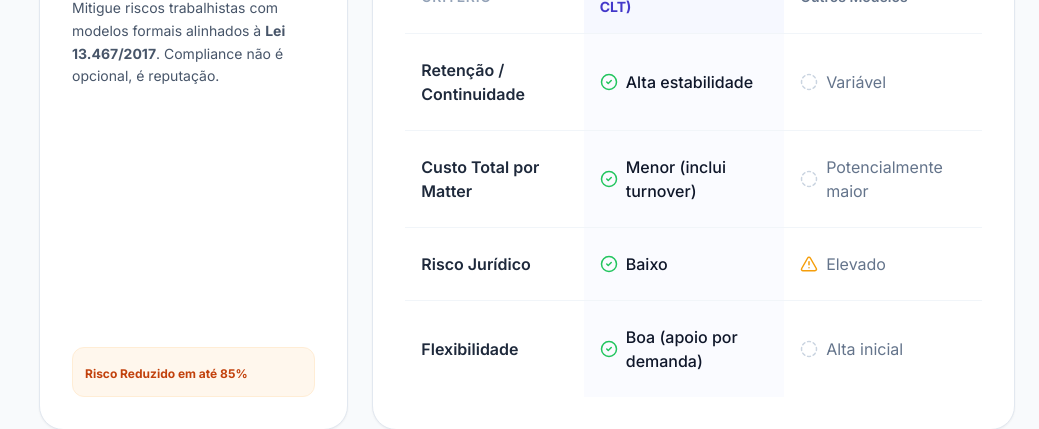
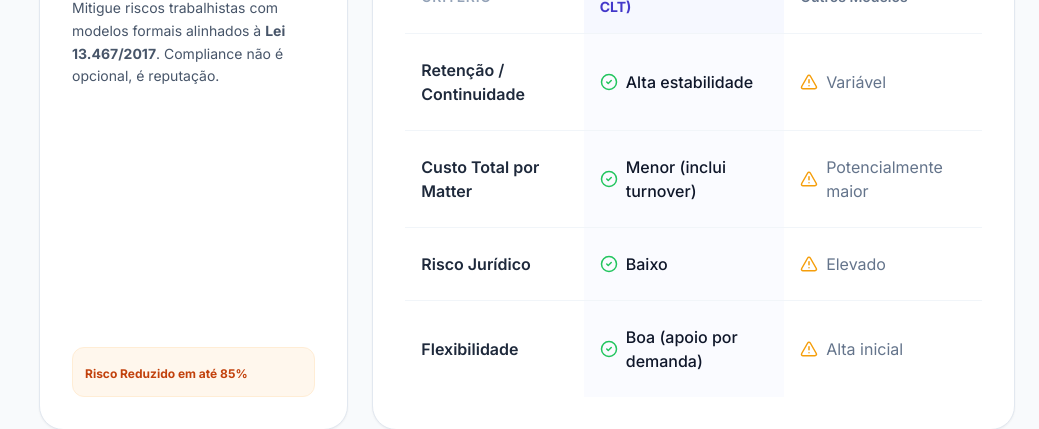
Before and after one commit to dmenezes007/caw-parceria-sustentavel, a React (Vite) app: page / in a window 1280 px wide. Shown: the part 1206-1635 px from the top of the page, without its empty margins (241-1280 px from the left). Built offline with nearby package versions, Linux system fonts and the light colour scheme.

Commit message:
Primeiro commit: início do projeto

```diff
--- a/components/ComparisonTable.tsx
+++ b/components/ComparisonTable.tsx
@@ -52,11 +52,7 @@ export const ComparisonTable: React.FC = () => {
               </td>
               <td className="py-6 px-4">
                 <div className="flex items-center space-x-2">
-                  {row.status === 'warning' ? (
-                    <AlertTriangle size={18} className="text-amber-500 flex-shrink-0" />
-                  ) : (
-                    <CircleDashed size={18} className="text-slate-300 flex-shrink-0" />
-                  )}
+                  <AlertTriangle size={18} className="text-amber-500 flex-shrink-0" />
                   <span className="text-slate-500">{row.outros}</span>
                 </div>
               </td>
```
